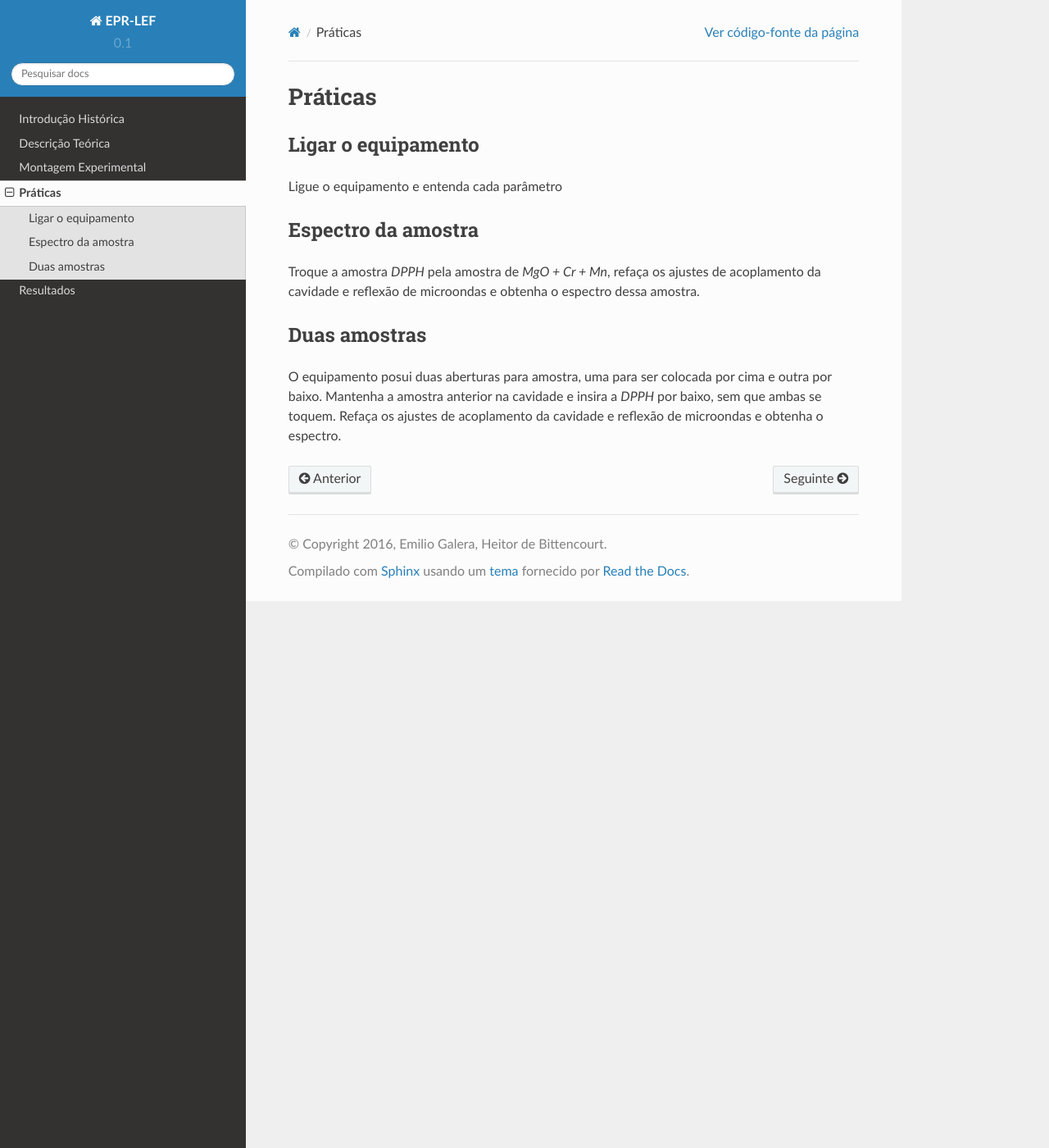
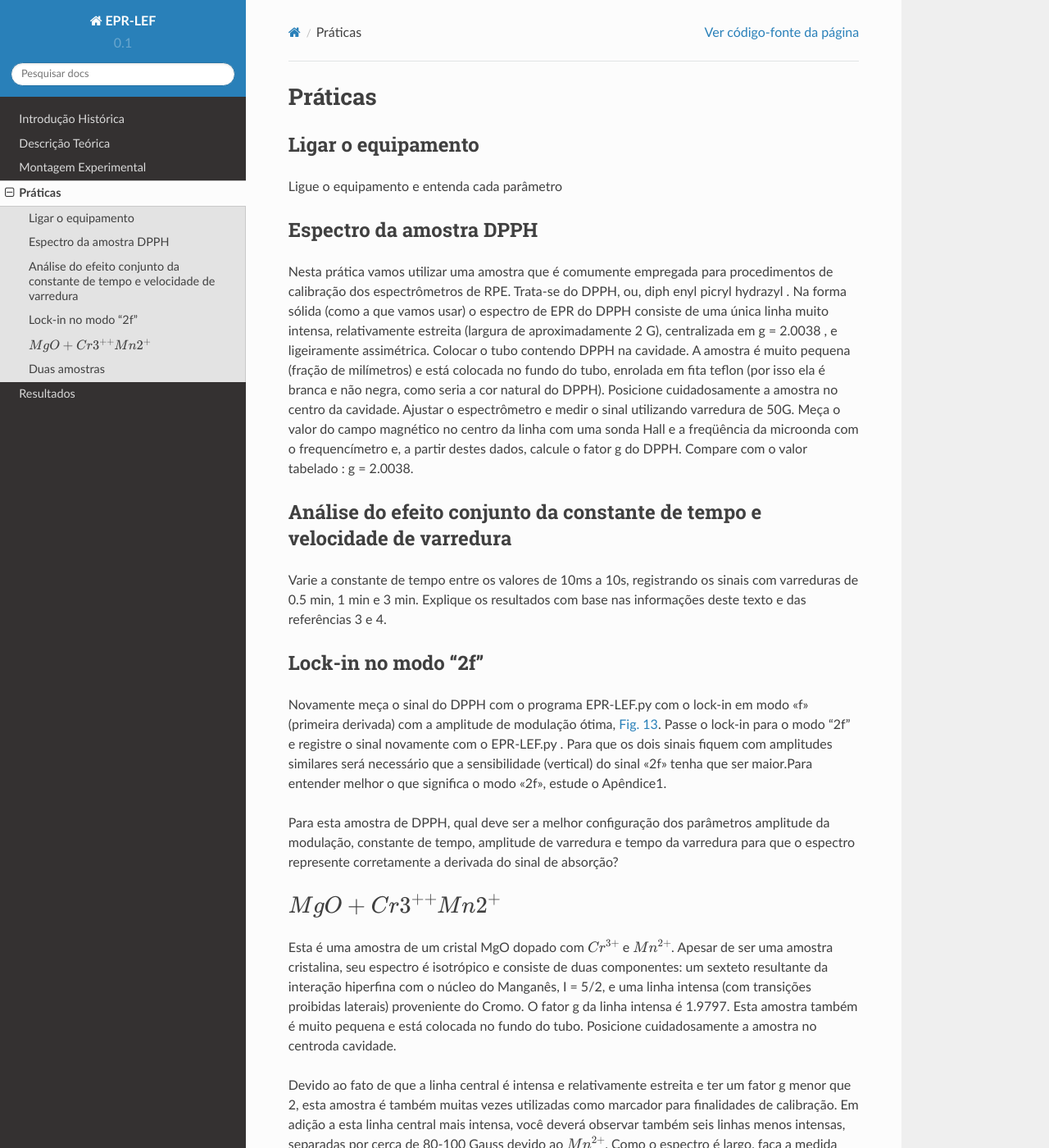
Before and after one commit to heitorPB/EPR-LEF, a Sphinx documentation site: the page built from doc/praticas.rst, in a window 1280 px wide and 1400 px high. Shown: the whole window at 82% size. Built offline with Sphinx 7.4.7 and the Read the Docs theme 2.0.0, drawn with Linux system fonts in a browser that asks for light colours; some of the changed text lies outside the part shown.

Commit message:
ultimas alterações feitas nas imagens e equipamentos. práticas escritas.

```diff
--- a/doc/praticas.rst
+++ b/doc/praticas.rst
@@ -8,18 +8,77 @@ Ligar o equipamento
 Ligue o equipamento e entenda cada parâmetro
 
 
-Espectro da amostra
--------------------
+Espectro da amostra DPPH
+------------------------
 
-Troque a amostra *DPPH* pela amostra de *MgO + Cr + Mn*, refaça os ajustes de
-acoplamento da cavidade e reflexão de microondas e obtenha o espectro dessa
-amostra.
+Nesta prática vamos utilizar uma amostra que é comumente empregada para
+procedimentos de calibração dos espectrômetros de RPE. Trata-se do DPPH,
+ou, diph enyl picryl hydrazyl . Na forma sólida (como a que vamos usar)
+o espectro de EPR do DPPH consiste de uma única linha muito intensa,
+relativamente estreita (largura de aproximadamente 2 G), centralizada em
+g = 2.0038 , e ligeiramente assimétrica. Colocar o tubo contendo DPPH na
+cavidade. A amostra é muito pequena (fração de milímetros) e está colocada
+no fundo do tubo, enrolada em fita teflon (por isso ela é branca e não
+negra, como seria a cor natural do DPPH). Posicione cuidadosamente a amostra
+no centro da cavidade. Ajustar o espectrômetro e medir o sinal utilizando
+varredura de 50G. Meça o valor do campo magnético no centro da linha com uma
+sonda Hall e a freqüência da microonda com o frequencímetro e, a partir
+destes dados, calcule o fator g do DPPH. Compare com o valor tabelado : g =  2.0038.
 
+Análise do efeito conjunto da constante de tempo e velocidade de varredura
+--------------------------------------------------------------------------
+
+Varie a constante de tempo entre os valores de 10ms a 10s, registrando os
+sinais com varreduras de 0.5 min, 1 min e 3 min. Explique os resultados
+com base nas informações deste texto e das referências 3 e 4.
+
+Lock-in no modo “2f”
+--------------------
+
+Novamente meça o sinal do DPPH com o programa EPR-LEF.py com o lock-in em modo
+"f" (primeira derivada) com a amplitude de modulação ótima,
+:numref:`fig_lockin`. Passe o lock-in para o modo “2f” e registre o sinal
+novamente com o EPR-LEF.py . Para que os dois sinais fiquem com amplitudes
+similares será necessário que a sensibilidade (vertical) do sinal "2f" tenha
+que ser maior.Para entender melhor o que significa o modo "2f", estude o Apêndice1.
+
+Para esta amostra de DPPH, qual deve ser a melhor configuração dos
+parâmetros amplitude da modulação, constante de tempo, amplitude de varredura
+e tempo da varredura para que o espectro represente corretamente a derivada do
+sinal de absorção?
+
+:math:`MgO + Cr3^{++} Mn2^{+}`
+------------------------------
+
+Esta é uma amostra de um cristal MgO dopado com :math:`Cr^{3+}` e :math:`Mn^{2+}`.
+Apesar de ser uma amostra cristalina, seu espectro é isotrópico e consiste de
+duas componentes: um sexteto resultante da interação hiperfina com o núcleo
+do Manganês, I = 5/2, e uma linha intensa (com transições proibidas laterais)
+proveniente do Cromo. O fator g da linha intensa é 1.9797. Esta amostra também
+é muito pequena e está colocada no fundo do tubo. Posicione cuidadosamente a
+amostra no centroda cavidade.
+
+Devido ao fato de que a linha central é intensa e relativamente estreita e ter
+um fator g menor que 2, esta amostra é também muitas vezes utilizadas como
+marcador para finalidades de calibração. Em adição a esta linha central mais
+intensa, você deverá observar também seis linhas menos intensas, separadas por
+cerca de 80-100 Gauss devido ao :math:`Mn^{2+}`. Como o espectro é largo, faça
+a medida utilizando uma varredura lenta de 1000 Gauss.
 
 Duas amostras
 -------------
 
-O equipamento posui duas aberturas para amostra, uma para ser colocada por cima
-e outra por baixo. Mantenha a amostra anterior na cavidade e insira a *DPPH*
-por baixo, sem que ambas se toquem. Refaça os ajustes de acoplamento da
-cavidade e reflexão de microondas e obtenha o espectro.
+Realizar a calibração das varreduras de 100 G, 500 G e 1000 G. Para isto,
+deve-se montar as duas amostras, DPPH e MgO simultaneamente na cavidade,
+ver figura :numref:`fig_amostra_centro`. A idéia é registrar os dois sinais
+simultaneamente, em uma única varredura. Como o sinal do DPPH é mais intenso,
+esta amostra deve ser colocadapor baixo, um pouco abaixo do centro da cavidade.
+
+Para isso, não toque na amostra de MgO já instalada e medida; e introduza o
+tubo com a amostra de DPPH na cavidadepor baixo, com cuidado, até que ele toque
+o outro tubo e, depois, volte um pouquinho. A amostra de DPPH deve ficar a apenas
+alguns milímetros abaixo da de MgO. Nesta situação, os dois espectros irão ser
+registrados com intensidades semelhantes. Como os fatores g das duas amostras são
+conhecidos pode-se determinar, com precisão, a distância entre as duas linhas e
+a partir daí fazer a calibração do papel, emG/cm,nastrêsescalas de varredura:
+100 G, 500 G e 1000 G.
```
Also changed, not shown: doc/equipamento.rst (+11 -3 lines), doc/introducao.rst (+11 -0 lines), doc/img/torneiras.jpg, 2 other files.
